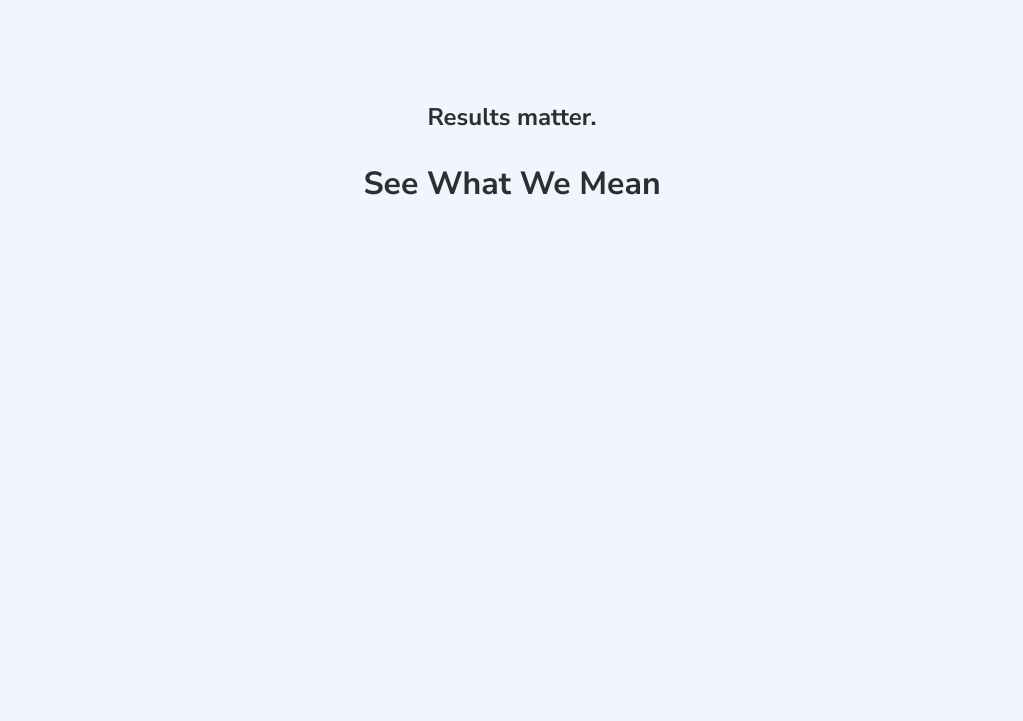
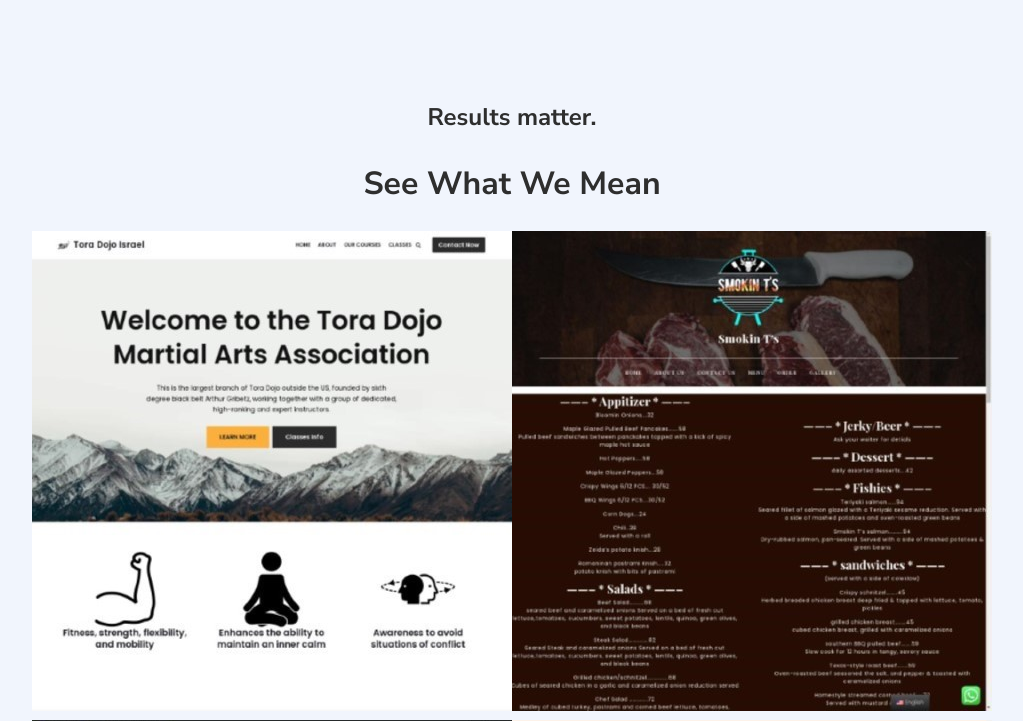
Before and after one commit to lionsgrandson/sites_for_everyone5.0, a React (Create React App) app: page / in a window 1280 px wide. Shown: the part 6606-7327 px from the top of the page, without its empty margins (128-1151 px from the left). Before the commit the page ends 6863 px from the top, so only its background shows below. Built offline with nearby package versions, Linux system fonts and the light colour scheme.

Commit message:
feat(project home): added all the images and the content for the homepage project section with some styling

```diff
--- a/src/App.js
+++ b/src/App.js
@@ -25,7 +25,10 @@ function App() {
           />
           <OurProccess />
         </div>
-        <Projects />
+        <Projects
+          h2Proj="Results matter."
+          h1Proj="See What We Mean"
+        />
         {/* <Footer/> */}
       </header>
     </div>
--- a/src/components/projects/projects.js
+++ b/src/components/projects/projects.js
@@ -14,13 +14,29 @@ import omniFood from "../../img/portfolio/Omnifood-neverCookgain.png";
 import shlomo from "../../img/portfolio/ShalomCarmel.jpg";
 import smokin from "../../img/portfolio/SmokinT's.jpg";
 import toraDojo from "../../img/portfolio/ToraDojoIsrael.jpg";
-export default function Projects() {
+export default function Projects(props) {
+  const imgArr = [
+    toraDojo,
+    smokin,
+    shlomo,
+    omniFood,
+    maimChaim,
+    Mahogony,
+    lfzImg,
+    itaiImg,
+    ID2Img,
+    ID1Img,
+    EPImg,
+    DYImg,
+  ];
 
   return (
     <div>
-      <h2>Results matter.</h2>
-      <h1>See What We Mean</h1>
-      <img src="" />
+      <h2>{props.h2Proj}</h2>
+      <h1>{props.h1Proj} </h1>
+      {imgArr.map((arr) => {
+        return <img src={arr} />;
+      })}
     </div>
   );
 }
```
